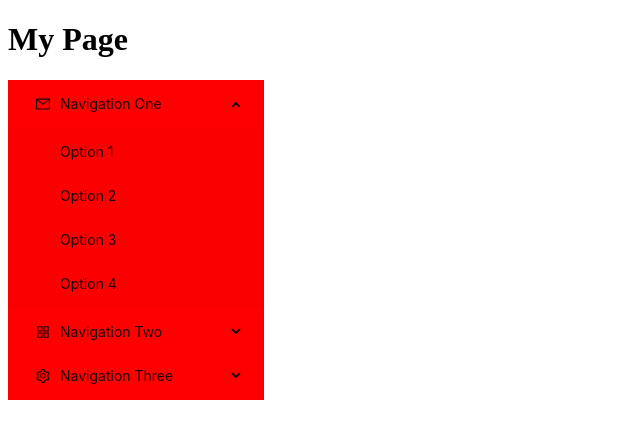
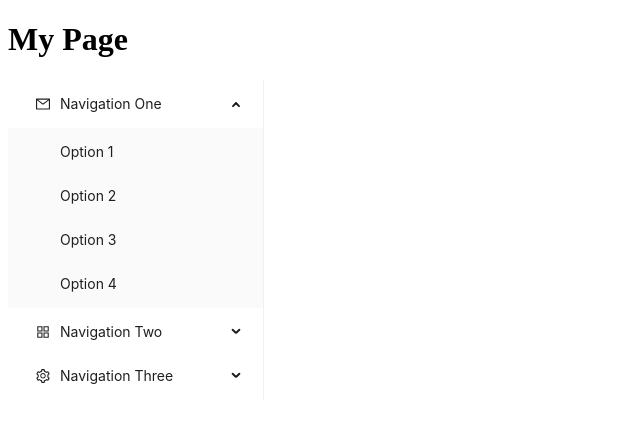
Before and after one commit to MALWICK/Lb-laptops, a Next.js app: page /Mypage in a window 1280 px wide. Shown: the top 438 px of the page, without its empty margins (0-640 px from the left). Built offline with nearby package versions, Linux system fonts and the light colour scheme.

Commit message:
updated fdrkfeoij

```diff
--- a/components/homepage/components/dropdownmenu1/ NestedDropdown.tsx
+++ b/components/homepage/components/dropdownmenu1/ NestedDropdown.tsx
@@ -75,7 +75,7 @@ const App = () => {
   };
 
   return (
-    <Menu mode="inline" openKeys={openKeys} onOpenChange={onOpenChange} style={{ width: 256, background: 'red' }}>
+    <Menu mode="inline" openKeys={openKeys} onOpenChange={onOpenChange} style={{ width: 256 }}>
       {renderMenuItems(items)}
     </Menu>
   );
```
